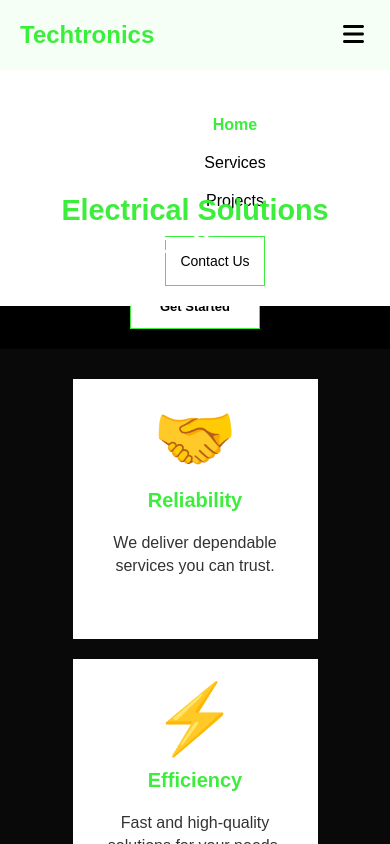
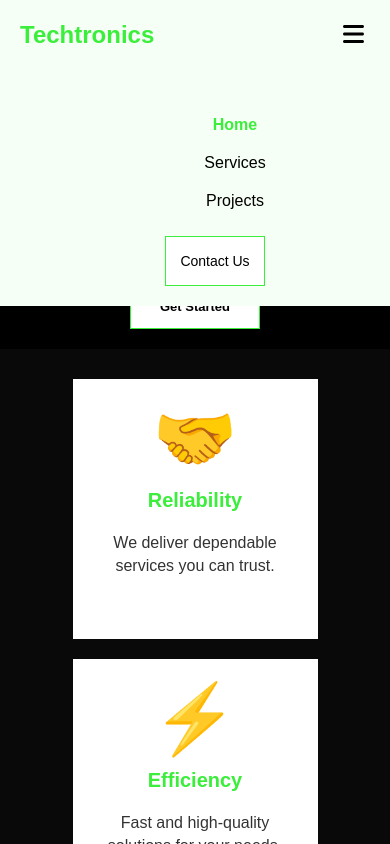
Before and after one commit to Emmanuel1730/techtronics, a React (Create React App) app: page / in a window 390 px wide. Both pictures are taken after a click on the button 353 px from the left and 35 px from the top of the page. Shown: the top 844 px of the page. Built offline with nearby package versions, Linux system fonts and the light colour scheme.

Commit message:
fixed some header bugs

```diff
--- a/src/Components/Header/Header.css
+++ b/src/Components/Header/Header.css
@@ -75,10 +75,11 @@
       top: 70px;
       left: 0;
       width: 100%;
-      background-color: var(--dark-background);
+      background-color: var(--uni-background);
       flex-direction: column;
       padding: 20px;
       text-align: center;
+      z-index: 1000;
   }
 
   /* Show menu when open */
--- a/src/Components/Header/Header.tsx
+++ b/src/Components/Header/Header.tsx
@@ -1,36 +1,54 @@
 import { NavLink } from "react-router-dom";
-import './Header.css';
+import "./Header.css";
 import { FontAwesomeIcon } from "@fortawesome/react-fontawesome";
 import { faBars } from "@fortawesome/free-solid-svg-icons";
-import { useState } from "react";
-export default function Header(){
+import { useState, useEffect, useRef } from "react";
+
+export default function Header() {
     const [menuOpen, setMenuOpen] = useState(false);
+    const menuRef = useRef<HTMLDivElement | null>(null);
 
     const HeaderItems = [
-        {name: 'Home', Url: '/'},
-        {name: 'Services', Url: '/services'},
-        {name: 'Projects', Url: '/projects'},
-    ]
-    return(
+        { name: "Home", Url: "/" },
+        { name: "Services", Url: "/services" },
+        { name: "Projects", Url: "/projects" },
+    ];
+
+    // Close menu when clicking outside
+    useEffect(() => {
+        function handleClickOutside(event: MouseEvent) {
+            if (menuRef.current && !menuRef.current.contains(event.target as Node)) {
+                setMenuOpen(false);
+            }
+        }
+        document.addEventListener("mousedown", handleClickOutside);
+        return () => {
+            document.removeEventListener("mousedown", handleClickOutside);
+        };
+    }, []);
+
+    return (
         <>
             <header className="header">
                 <div className="logo">
-                    <NavLink to='/'><h2>Techtronics</h2></NavLink>
+                    <NavLink to="/"><h2>Techtronics</h2></NavLink>
                 </div>
 
                 <button className="burger-menu" onClick={() => setMenuOpen(!menuOpen)}>
-                    <FontAwesomeIcon icon={faBars}/>
+                    <FontAwesomeIcon icon={faBars} />
                 </button>
 
-                <div className={`header-items ${menuOpen ? "open" : ""}`}>
-
-                    <ul> {HeaderItems.map((HeaderItem, index) =>
-                        ( <li key={index} > <NavLink to={HeaderItem.Url}> {HeaderItem.name} </NavLink></li>
-                    ))}</ul>
-                    <NavLink to="contacts" ><button className="h-button">Contact Us</button></NavLink>
+                <div ref={menuRef} className={`header-items ${menuOpen ? "open" : ""}`}>
+                    <ul>
+                        {HeaderItems.map((HeaderItem, index) => (
+                            <li key={index}>
+                                <NavLink to={HeaderItem.Url}> {HeaderItem.name} </NavLink>
+                            </li>
+                        ))}
+                    </ul>
+                    <NavLink to="contacts"><button className="h-button">Contact Us</button></NavLink>
                 </div>
-
             </header>
         </>
-    )
+    );
 }
```
